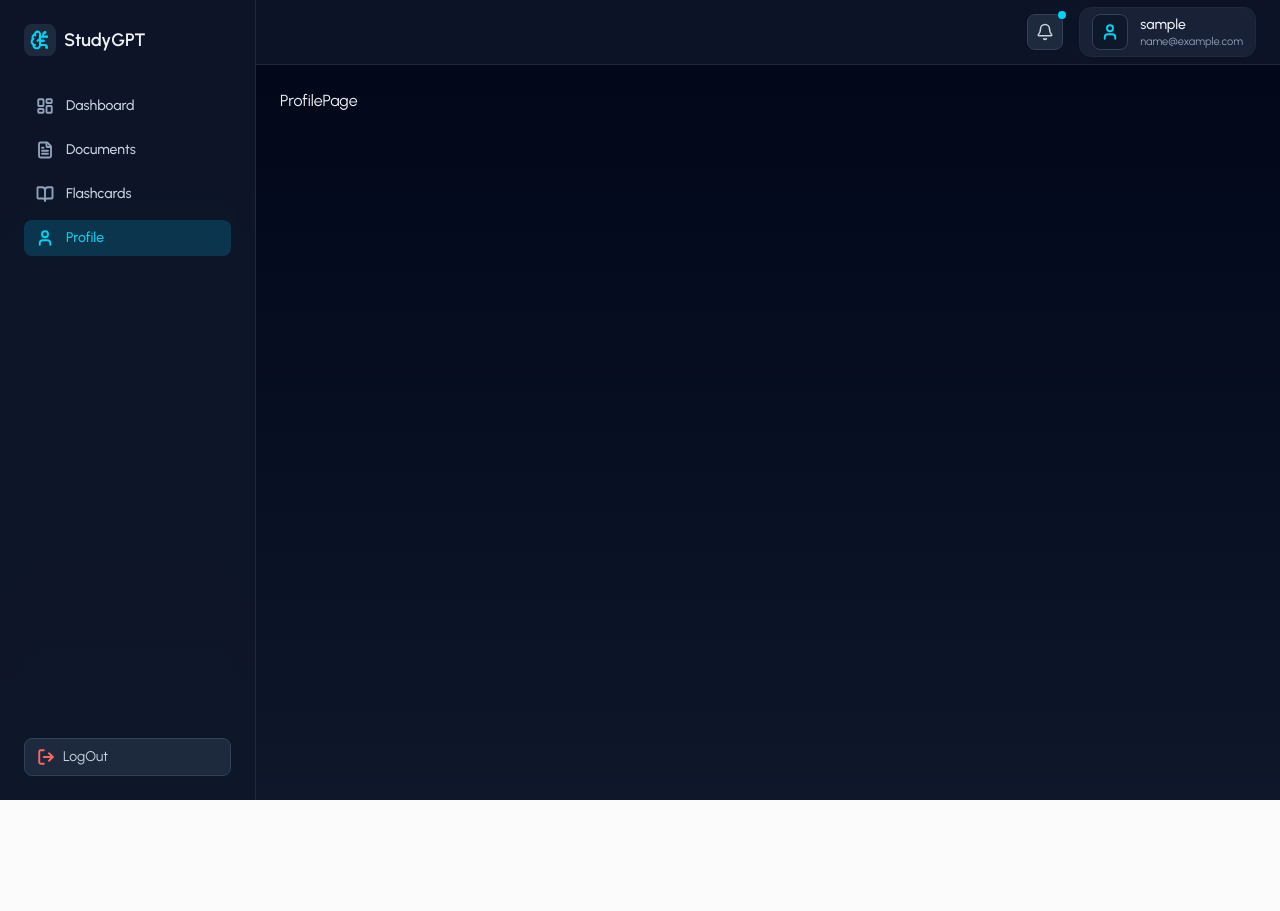
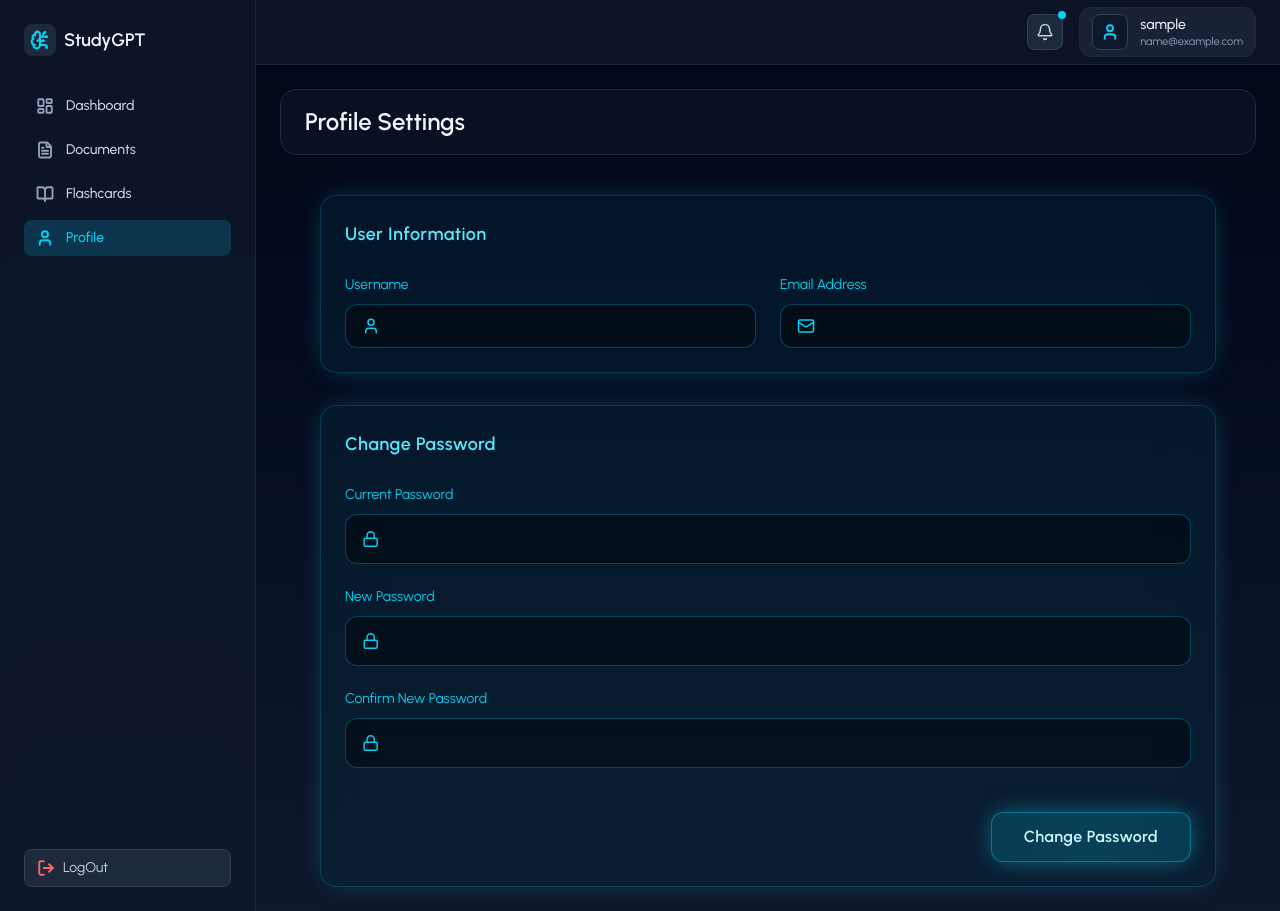
Before and after one commit to Swyam668/StudyGPT, a React (Vite) app in the folder frontend/StudyGPT/: page /profile in a window 1280 px wide. Before the commit the page ends 800 px from the top, so only its background shows below. Built offline with nearby package versions, Linux system fonts and the light colour scheme; no server answers; sample sign-in values are in the browser's storage.

Commit message:
Completing Profile Setting page

```diff
--- a/frontend/StudyGPT/src/pages/Profile/ProfilePage.jsx
+++ b/frontend/StudyGPT/src/pages/Profile/ProfilePage.jsx
@@ -1,9 +1,182 @@
-import React from "react";
+import React, { useState, useEffect } from "react";
+import PageHeader from '../../components/common/PageHeader';
+import Button from '../../components/common/Button';
+import Spinner from '../../components/common/Spinner';
+import authService from '../../services/authService';
+import toast from 'react-hot-toast';
+import { User, Mail, Lock } from 'lucide-react';
 
 const ProfilePage = () => {
+
+    const [loading, setLoading] = useState(true);
+    const [passwordLoading, setPasswordLoading] = useState(false);
+
+    const [username, setUsername] = useState("");
+    const [email, setEmail] = useState("");
+    const [currentPassword, setCurrentPassword] = useState("");
+    const [newPassword, setNewPassword] = useState("");
+    const [confirmNewPassword, setConfirmNewPassword] = useState("");
+
+    useEffect(() => {
+        const fetchProfile = async () => {
+            try {
+                const { data } = await authService.getProfile();
+                setUsername(data.username);
+                setEmail(data.email);
+            } catch (error) {
+                toast.error('Failed to fetch Profile data.');
+                console.error(error);
+            } finally {
+                setLoading(false);
+            }
+        };
+        fetchProfile();
+    }, []);
+
+    const handleChangePassword = async (e) => {
+        e.preventDefault();
+        if (newPassword !== confirmNewPassword) {
+            toast.error('New passwords do not match.');
+            return;
+        }
+        if (newPassword.length < 6) {
+            toast.error('Passwords must be at least 6 characters long.');
+            return;
+        }
+        setPasswordLoading(true);
+        try {
+            await authService.changePassword({ currentPassword, newPassword });
+            toast.success('Password changed successfully!');
+            setCurrentPassword("");
+            setNewPassword("");
+            setConfirmNewPassword("");
+        } catch (error) {
+            toast.error(error.message || 'Failed to change password.');
+        } finally {
+            setPasswordLoading(false);
+        }
+    };
+
+    if (loading) return <Spinner />;
+
     return (
-        <div>ProfilePage</div>
-    )
-}
+        <div className="space-y-10">
+            <PageHeader title="Profile Settings" />
 
-export default ProfilePage
+            <div className="grid gap-8 max-w-4xl mx-auto">
+
+                {/* User Information */}
+                <div className="rounded-2xl border border-cyan-400/20 bg-cyan-950/30 backdrop-blur-xl shadow-[0_0_30px_-10px_rgba(34,211,238,0.4)] p-6">
+                    <h3 className="text-lg font-semibold text-cyan-300 mb-6 tracking-wide">
+                        User Information
+                    </h3>
+
+                    <div className="grid sm:grid-cols-2 gap-6">
+                        {/* Username */}
+                        <div>
+                            <label className="text-sm text-cyan-400">Username</label>
+                            <div className="mt-2 flex items-center gap-3 rounded-xl border border-cyan-400/30 bg-black/40 px-4 py-3">
+                                <User className="text-cyan-400" size={18} />
+                                <p className="text-cyan-100 font-medium truncate">
+                                    {username}
+                                </p>
+                            </div>
+                        </div>
+
+                        {/* Email */}
+                        <div>
+                            <label className="text-sm text-cyan-400">Email Address</label>
+                            <div className="mt-2 flex items-center gap-3 rounded-xl border border-cyan-400/30 bg-black/40 px-4 py-3">
+                                <Mail className="text-cyan-400" size={18} />
+                                <p className="text-cyan-100 font-medium truncate">
+                                    {email}
+                                </p>
+                            </div>
+                        </div>
+                    </div>
+                </div>
+
+                {/* Change Password */}
+                <div className="rounded-2xl border border-cyan-400/20 bg-cyan-950/30 backdrop-blur-xl shadow-[0_0_30px_-10px_rgba(34,211,238,0.4)] p-6">
+                    <h3 className="text-lg font-semibold text-cyan-300 mb-6 tracking-wide">
+                        Change Password
+                    </h3>
+
+                    <form onSubmit={handleChangePassword} className="space-y-5">
+                        {[
+                            {
+                                label: "Current Password",
+                                value: currentPassword,
+                                setValue: setCurrentPassword
+                            },
+                            {
+                                label: "New Password",
+                                value: newPassword,
+                                setValue: setNewPassword
+                            },
+                            {
+                                label: "Confirm New Password",
+                                value: confirmNewPassword,
+                                setValue: setConfirmNewPassword
+                            }
+                        ].map((field, idx) => (
+                            <div key={idx}>
+                                <label className="text-sm text-cyan-400">
+                                    {field.label}
+                                </label>
+                                <div className="mt-2 flex items-center gap-3 rounded-xl border border-cyan-400/30 bg-black/40 px-4 py-3 focus-within:border-cyan-300 focus-within:ring-2 focus-within:ring-cyan-400/30 transition">
+                                    <Lock className="text-cyan-400" size={18} />
+                                    <input
+                                        type="password"
+                                        value={field.value}
+                                        onChange={(e) => field.setValue(e.target.value)}
+                                        required
+                                        className="w-full bg-transparent text-cyan-100 placeholder-cyan-500 outline-none"
+                                    />
+                                </div>
+                            </div>
+                        ))}
+
+                        <div className="pt-6 flex justify-end">
+                        <Button
+                            type="submit"
+                            disabled={passwordLoading}
+                            className="
+                                relative overflow-hidden
+                                rounded-xl px-8 py-3
+                                font-semibold tracking-wide
+                                text-cyan-100
+                                bg-gradient-to-r from-cyan-500/20 via-cyan-400/20 to-cyan-500/20
+                                border border-cyan-400/40
+                                shadow-[0_0_25px_-5px_rgba(34,211,238,0.6)]
+                                hover:shadow-[0_0_35px_-5px_rgba(34,211,238,0.9)]
+                                hover:border-cyan-300
+                                hover:text-white
+                                transition-all duration-300
+                                disabled:opacity-50
+                                disabled:cursor-not-allowed
+                            "
+                        >
+                            {/* Glow sweep */}
+                            <span className="
+                                pointer-events-none absolute inset-0
+                                bg-gradient-to-r from-transparent via-cyan-400/20 to-transparent
+                                translate-x-[-100%] hover:translate-x-[100%]
+                                transition-transform duration-700
+                            " />
+
+                            <span className="relative z-10">
+                                {passwordLoading ? "Changing..." : "Change Password"}
+                            </span>
+                        </Button>
+                    </div>
+
+                    </form>
+                </div>
+
+            </div>
+        </div>
+    );
+};
+
+export default ProfilePage;
--- a/frontend/StudyGPT/src/services/authService.js
+++ b/frontend/StudyGPT/src/services/authService.js
@@ -50,7 +50,7 @@ const updateProfile = async (userData) => {
 
 const changePassword = async (passwords) => {
     try {
-        const response = await axiosInstance.post(API_PATHS.AUTH.GET_PROFILE, passwords);
+        const response = await axiosInstance.post(API_PATHS.AUTH.CHANGE_PASSWORD, passwords);
         return response.data;
     } catch (error) {
         throw error.resgister?.data || { message: "An unknown error occurred" };
```
Also changed, not shown: 1 other file (tests, documents, lock files or other folders).
